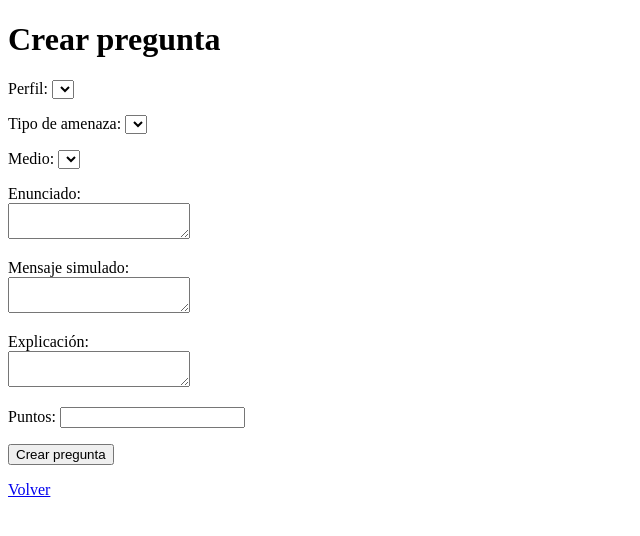
After one commit to xaul31/CiberDuo, a Django app: page /preguntas/crear/ in a window 1280 px wide. The commit adds this page. Shown: the top 536 px of the page, without its empty margins (0-640 px from the left). Run offline with Django 4.2, Linux system fonts and the light colour scheme; the visitor is signed in with stand-in values (Sample User, id 1); data that the repository does not hold is empty.

Commit message:
Se añadio Listar pregunta y Editar pregunta

```diff
--- /dev/null
+++ b/contenido/templates/contenido/crear_pregunta.html
@@ -0,0 +1,82 @@
+<!DOCTYPE html>
+<html lang="es">
+<head>
+    <meta charset="UTF-8">
+    <title>Crear pregunta - CiberDuo</title>
+</head>
+
+<body>
+    <h1>Crear pregunta</h1>
+    <form method="POST">
+        {% csrf_token %}
+        <p>
+            <label>Perfil:</label>
+
+            <select name="perfil" required>
+                {% for perfil in perfiles %}
+                    <option value="{{ perfil.id }}">
+                        {{ perfil.nombre }}
+                    </option>
+                {% endfor %}
+            </select>
+        </p>
+
+        <p>
+            <label>Tipo de amenaza:</label>
+
+            <select name="tipo_amenaza" required>
+                {% for tipo in tipos_amenaza %}
+                    <option value="{{ tipo.id }}">
+                        {{ tipo.nombre }}
+                    </option>
+                {% endfor %}
+            </select>
+        </p>
+
+        <p>
+            <label>Medio:</label>
+
+            <select name="medio" required>
+                {% for medio in medios %}
+                    <option value="{{ medio.id }}">
+                        {{ medio.nombre }}
+                    </option>
+                {% endfor %}
+            </select>
+        </p>
+
+        <p>
+            <label>Enunciado:</label><br>
+
+            <textarea name="enunciado" required></textarea>
+        </p>
+
+        <p>
+            <label>Mensaje simulado:</label><br>
+
+            <textarea name="mensaje_simulado" required></textarea>
+        </p>
+
+        <p>
+            <label>Explicación:</label><br>
+
+            <textarea name="explicacion" required></textarea>
+        </p>
+
+        <p>
+            <label>Puntos:</label>
+
+            <input type="number" name="puntos" min="1" required>
+        </p>
+
+        <button type="submit">Crear pregunta</button>
+    </form>
+
+    <p>
+        <a href="{% url 'lista_preguntas' %}">
+            Volver
+        </a>
+    </p>
+
+</body>
+</html>
--- a/contenido/urls.py
+++ b/contenido/urls.py
@@ -8,4 +8,7 @@ urlpatterns = [
     path('registro/', views.registro, name='registro'),
     path('iniciar_sesion/', views.iniciar_sesion, name='iniciar_sesion'),
     path('logout/', views.cerrar_sesion, name='cerrar_sesion'),
+    path('preguntas/', views.lista_preguntas, name='lista_preguntas'),
+    path('preguntas/crear/', views.crear_pregunta, name='crear_pregunta'),
+    path('preguntas/<int:pregunta_id>/editar/', views.editar_pregunta, name='editar_pregunta'),
 ]
--- a/contenido/views.py
+++ b/contenido/views.py
@@ -1,7 +1,8 @@
 from django.shortcuts import render, redirect
 from django.contrib.auth.models import User
 from django.contrib.auth import authenticate, login, logout
-from .models import Perfil, Pregunta, Opcion, RegistroRespuesta
+from .models import Perfil, Pregunta, Opcion, RegistroRespuesta, TipoAmenaza, Medio
+from django.contrib.admin.views.decorators import staff_member_required
 
 def inicio(request):
     perfiles = Perfil.objects.filter(activo=True)
@@ -15,36 +16,41 @@ def perfil(request, slug):
 
     resultado = None
     retroalimentacion = None
+    puntos_obtenidos = 0
+    mensaje_puntos = None
 
     if request.method == 'POST':
         pregunta_id = request.POST.get('pregunta')
         opcion_id = request.POST.get('opcion')
 
-        pregunta_respondida = Pregunta.objects.get(id=pregunta_id)
+        pregunta_respondida = Pregunta.objects.get(id=pregunta_id, perfil=perfil)
 
-        opcion = Opcion.objects.get(
-            id=opcion_id,
-            pregunta=pregunta_respondida
-        )
+        opcion = Opcion.objects.get(id=opcion_id,pregunta=pregunta_respondida)
 
         if request.user.is_authenticated:
-            RegistroRespuesta.objects.create(
-                usuario=request.user,
-                pregunta=pregunta_respondida,
-                opcion=opcion
-            )
+            ya_acertada = RegistroRespuesta.objects.filter( usuario= request.user, pregunta=pregunta_respondida, opcion__es_correcta=True).exists()
+
+
+            RegistroRespuesta.objects.create(usuario=request.user,pregunta=pregunta_respondida,opcion=opcion)
 
         retroalimentacion = opcion.retroalimentacion
 
         if opcion.es_correcta:
             resultado = "¡Respuesta correcta!"
+            if ya_acertada:
+                puntos_obtenidos = 0
+                mensaje_puntos = "Ya habías completado correctamente esta pregnta."
+            else:
+                puntos_obtenidos = pregunta_respondida.puntos
+                mensaje_puntos = "Has obtenido nuevos puntos."
         else:
             resultado = "Respuesta incorrecta."
+            puntos_obtenidos = 0
 
 
 
 
-    return render(request, 'contenido/perfil.html', {'perfil': perfil, 'preguntas': preguntas, 'resultado': resultado, 'retroalimentacion': retroalimentacion})
+    return render(request, 'contenido/perfil.html', {'perfil': perfil, 'preguntas': preguntas, 'resultado': resultado, 'retroalimentacion': retroalimentacion, 'puntos_obtenidos': puntos_obtenidos, 'mensaje_puntos': mensaje_puntos})
 
 
 
@@ -86,3 +92,72 @@ def iniciar_sesion(request):
 def cerrar_sesion(request):
     logout(request)
     return redirect('inicio')
+
+@staff_member_required
+def lista_preguntas(request):
+    preguntas = Pregunta.objects.all()
+    return render(request, 'contenido/lista_preguntas.html', {'preguntas': preguntas})
+
+@staff_member_required
+def crear_pregunta(request):
+
+    perfiles = Perfil.objects.all()
+    tipos_amenaza = TipoAmenaza.objects.all()
+    medios = Medio.objects.all()
+
+    if request.method == 'POST':
+        perfil_id = request.POST.get('perfil')
+        tipo_amenaza_id = request.POST.get('tipo_amenaza')
+        medio_id = request.POST.get('medio')
+        enunciado = request.POST.get('enunciado')
+        mensaje_simulado = request.POST.get('mensaje_simulado')
+        explicacion = request.POST.get('explicacion')
+        puntos = request.POST.get('puntos')
+
+        perfil = Perfil.objects.get(id=perfil_id)
+        tipo_amenaza = TipoAmenaza.objects.get(id=tipo_amenaza_id)
+        medio = Medio.objects.get(id=medio_id)
+
+        Pregunta.objects.create(
+            perfil=perfil,
+            tipo_amenaza=tipo_amenaza,
+            medio=medio,
+            enunciado=enunciado,
+            mensaje_simulado=mensaje_simulado,
+            explicacion=explicacion,
+            puntos=puntos,
+            activa=True
+        )
+
+        return redirect('lista_preguntas')
+
+    return render(request, 'contenido/crear_pregunta.html', {'perfiles': perfiles, 'tipos_amenaza': tipos_amenaza, 'medios': medios})
+
+
+
+@staff_member_required
+def editar_pregunta(request, pregunta_id):
+    pregunta = Pregunta.objects.get(id=pregunta_id)
+    perfiles = Perfil.objects.all()
+    tipos_amenaza = TipoAmenaza.objects.all()
+    medios = Medio.objects.all()
+
+    if request.method == 'POST':
+        perfil_id = request.POST.get('perfil')
+        tipo_amenaza_id = request.POST.get('tipo_amenaza')
+        medio_id = request.POST.get('medio')
+
+        pregunta.perfil = Perfil.objects.get(id=perfil_id)
+        pregunta.tipo_amenaza = TipoAmenaza.objects.get(id=tipo_amenaza_id)
+        pregunta.medio = Medio.objects.get(id=medio_id)
+
+        pregunta.enunciado = request.POST.get('enunciado')
+        pregunta.mensaje_simulado = request.POST.get('mensaje_simulado')
+        pregunta.explicacion = request.POST.get('explicacion')
+        pregunta.puntos = request.POST.get('puntos')
+
+        pregunta.save()
+
+        return redirect('lista_preguntas')
+
+    return render(request, 'contenido/editar_pregunta.html', {'pregunta': pregunta, 'perfiles': perfiles, 'tipos_amenaza': tipos_amenaza, 'medios': medios})
```
Also changed, not shown: contenido/templates/contenido/editar_pregunta.html (added, +60 -0 lines), contenido/templates/contenido/inicio.html (+22 -4 lines), contenido/templates/contenido/lista_preguntas.html (added, +47 -0 lines), contenido/templates/contenido/perfil.html (+7 -0 lines).
